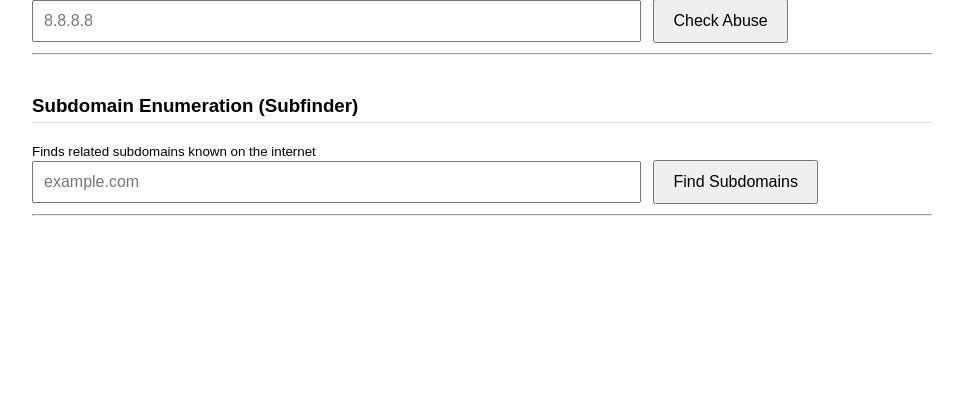
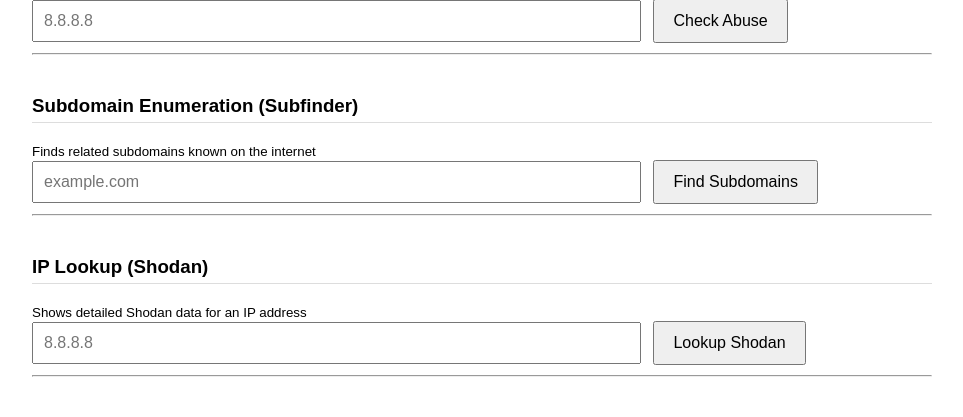
Before and after one commit to boutros-12/finaldomainrecontool, a Flask app: page / in a window 1280 px wide. Shown: the part 504-921 px from the top of the page, without its empty margins (158-1121 px from the left). Before the commit the page ends 720 px from the top, so only its background shows below. Run offline with Flask 3, Linux system fonts and the light colour scheme.

Commit message:
Your next commit message

```diff
--- a/app.py
+++ b/app.py
@@ -9,6 +9,7 @@ import socket
 import ssl
 import time
 from flask import Flask, request, jsonify, render_template
+import shodan  # Added
 
 app = Flask(__name__)
 
@@ -16,6 +17,10 @@ app = Flask(__name__)
 VIEWDNS_API_KEY = "622f5851adaccc39c603cd9afdd6a6f791ae2b08"
 IPINFO_TOKEN = "502b0e42f05a1c"
 ABUSEIPDB_API_KEY = "4e58e37738104cd8ecbf10f5059e1fdeff0291e1b12243cc859d765bc450b951021ddd088c905a36"
+SHODAN_API_KEY = "bMpyV5fA7JuWQJ6kyTexU9kEwgFqog9F"  # Your Shodan API key here
+
+# Initialize Shodan client
+shodan_api = shodan.Shodan(SHODAN_API_KEY)
 
 # === DNS Helper ===
 def get_dns_records(domain, record_type):
@@ -82,7 +87,6 @@ def subfinder_scan(domain):
         cmd = f"subfinder -d {shlex.quote(domain)} -silent -oJ -"
         p = subprocess.run(shlex.split(cmd), capture_output=True, text=True, timeout=60)
         if p.returncode != 0:
-            # Return error in JSON instead of HTML
             return {"error": p.stderr.strip()}
         subs = []
         for line in p.stdout.splitlines():
@@ -92,7 +96,6 @@ def subfinder_scan(domain):
                     if "host" in data:
                         subs.append(data["host"])
                 except json.JSONDecodeError:
-                    # Skip lines that aren't valid JSON
                     continue
         return {"domain": domain, "subdomains": subs}
     except subprocess.TimeoutExpired:
@@ -109,11 +112,7 @@ def api_subdomain_scan():
         return jsonify({"error": "Please provide a domain"}), 400
     return jsonify(threaded_subfinder(domain))
 
-# === Existing routes for IP info and abuse checks ===
-@app.route('/')
-def index():
-    return render_template('index.html')
-
+# === IPinfo & AbuseIPDB routes ===
 @app.route('/api/ipinfo_ip')
 def api_ipinfo_ip():
     ip = request.args.get('ip')
@@ -142,5 +141,24 @@ def api_abuseipdb_ip():
     except Exception as e:
         return {"error": str(e)}
 
+# === New Shodan IP lookup route ===
+@app.route('/api/shodan_ip')
+def api_shodan_ip():
+    ip = request.args.get('ip')
+    if not ip:
+        return jsonify({"error": "Please provide IP address"}), 400
+    # We can also do simple IPv4 validation here or reuse the frontend validation.
+    try:
+        result = shodan_api.host(ip)
+        return jsonify(result)
+    except shodan.APIError as e:
+        return jsonify({"error": f"Shodan API error: {str(e)}"})
+    except Exception as e:
+        return jsonify({"error": str(e)})
+
+@app.route('/')
+def index():
+    return render_template('index.html')
+
 if __name__ == '__main__':
     app.run(debug=True)
--- a/templates/index.html
+++ b/templates/index.html
@@ -23,10 +23,8 @@
 <h1>Domain Reconnaissance Tool</h1>
 
 <h3>Domain Lookup</h3>
-<!-- Updated subtitle -->
 <small>Gets SPF, DKIM, and DMARC records for the domain</small><br/>
 <input id="domainInput" placeholder="example.com" onkeypress="if(event.key==='Enter') runRecon()" />
-<!-- Updated button text -->
 <button onclick="runRecon()">Check SPF / DKIM / DMARC</button>
 <div id="loading" class="loading">Loading...</div>
 <div id="error" class="error"></div>
@@ -60,6 +58,15 @@
 <div id="outputSubfinder"></div>
 <hr/>
 
+<h3>IP Lookup (Shodan)</h3>
+<small>Shows detailed Shodan data for an IP address</small><br/>
+<input id="shodanIpInput" placeholder="8.8.8.8" onkeypress="if(event.key==='Enter') runShodanIp()" />
+<button onclick="runShodanIp()">Lookup Shodan</button>
+<div id="loadingShodan" class="loading">Loading...</div>
+<div id="errorShodan" class="error"></div>
+<div id="outputShodan"></div>
+<hr/>
+
 <script>
 function validateDomain(n){return /^[a-zA-Z0-9.-]+\.[a-zA-Z]{2,}$/.test(n);}
 function validateIPv4(ip){return /^(25[0-5]|2[0-4]\d|1\d\d|[1-9]?\d)(\.(25[0-5]|2[0-4]\d|1\d\d|[1-9]?\d)){3}$/.test(ip);}
@@ -76,10 +83,7 @@ async function runRecon(){
     const resp = await fetch(`/api/recon?domain=${encodeURIComponent(domain)}`);
     loading.style.display = 'none';
     const data = await resp.json();
-    if(data.error) {
-      error.textContent = data.error;
-      return;
-    }
+    if(data.error) return error.textContent = data.error;
     output.innerHTML = `<button class="copy-btn" onclick="copyOutput('output')">Copy</button>
       <div class="output-box" id="output">
         <b>SPF:</b><pre>${JSON.stringify(data.SPF, null, 2)}</pre>
@@ -92,7 +96,7 @@ async function runRecon(){
   }
 }
 
-async function runIpinfo() {
+async function runIpinfo(){
   errorIpinfo.textContent = ''; outputIpinfo.innerHTML = ''; loadingIpinfo.style.display = 'block';
   const ip = ipinfoInput.value.trim();
   if(!validateIPv4(ip)) {
@@ -103,10 +107,7 @@ async function runIpinfo() {
     const resp = await fetch(`/api/ipinfo_ip?ip=${encodeURIComponent(ip)}`);
     loadingIpinfo.style.display = 'none';
     const data = await resp.json();
-    if(data.error) {
-      errorIpinfo.textContent = data.error;
-      return;
-    }
+    if(data.error) return errorIpinfo.textContent = data.error;
     outputIpinfo.innerHTML = `<button class="copy-btn" onclick="copyOutput('outputIpinfo')">Copy</button>
       <div class="output-box" id="outputIpinfo"><pre>${JSON.stringify(data, null, 2)}</pre></div>`;
   } catch(e) {
@@ -115,7 +116,7 @@ async function runIpinfo() {
   }
 }
 
-async function runAbuseIPDB() {
+async function runAbuseIPDB(){
   errorAbuse.textContent = ''; outputAbuse.innerHTML = ''; loadingAbuse.style.display = 'block';
   const ip = abuseIpInput.value.trim();
   if(!validateIPv4(ip)) {
@@ -126,10 +127,7 @@ async function runAbuseIPDB() {
     const resp = await fetch(`/api/abuseipdb_ip?ip=${encodeURIComponent(ip)}`);
     loadingAbuse.style.display = 'none';
     const data = await resp.json();
-    if(data.error) {
-      errorAbuse.textContent = data.error;
-      return;
-    }
+    if(data.error) return errorAbuse.textContent = data.error;
     outputAbuse.innerHTML = `<button class="copy-btn" onclick="copyOutput('outputAbuse')">Copy</button>
       <div class="output-box" id="outputAbuse"><pre>${JSON.stringify(data, null, 2)}</pre></div>`;
   } catch(e) {
@@ -138,7 +136,7 @@ async function runAbuseIPDB() {
   }
 }
 
-async function runSubfinder() {
+async function runSubfinder(){
   errorSubfinder.textContent = ''; outputSubfinder.innerHTML = ''; loadingSubfinder.style.display = 'block';
   const dom = subfinderDomainInput.value.trim();
   if(!validateDomain(dom)) {
@@ -149,11 +147,7 @@ async function runSubfinder() {
     const resp = await fetch(`/api/subdomain_scan?domain=${encodeURIComponent(dom)}`);
     loadingSubfinder.style.display = 'none';
     const data = await resp.json();
-    if(data.error) {
-      errorSubfinder.textContent = "Error: " + data.error;
-      outputSubfinder.innerHTML = '';
-      return;
-    }
+    if(data.error) return errorSubfinder.textContent = "Error: " + data.error;
     outputSubfinder.innerHTML = `<button class="copy-btn" onclick="copyOutput('outputSubfinder')">Copy</button>
       <div class="output-box" id="outputSubfinder"><pre>${JSON.stringify(data, null, 2)}</pre></div>`;
   } catch(e) {
@@ -161,6 +155,26 @@ async function runSubfinder() {
     errorSubfinder.textContent = e;
   }
 }
+
+async function runShodanIp(){
+  errorShodan.textContent = ''; outputShodan.innerHTML = ''; loadingShodan.style.display = 'block';
+  const ip = shodanIpInput.value.trim();
+  if(!validateIPv4(ip)) {
+    loadingShodan.style.display = 'none';
+    return errorShodan.textContent = 'Invalid IPv4';
+  }
+  try {
+    const resp = await fetch(`/api/shodan_ip?ip=${encodeURIComponent(ip)}`);
+    loadingShodan.style.display = 'none';
+    const data = await resp.json();
+    if(data.error) return errorShodan.textContent = data.error;
+    outputShodan.innerHTML = `<button class="copy-btn" onclick="copyOutput('outputShodan')">Copy</button>
+      <div class="output-box" id="outputShodan"><pre>${JSON.stringify(data, null, 2)}</pre></div>`;
+  } catch(e) {
+    loadingShodan.style.display = 'none';
+    errorShodan.textContent = e;
+  }
+}
 </script>
 
 </body>
```
